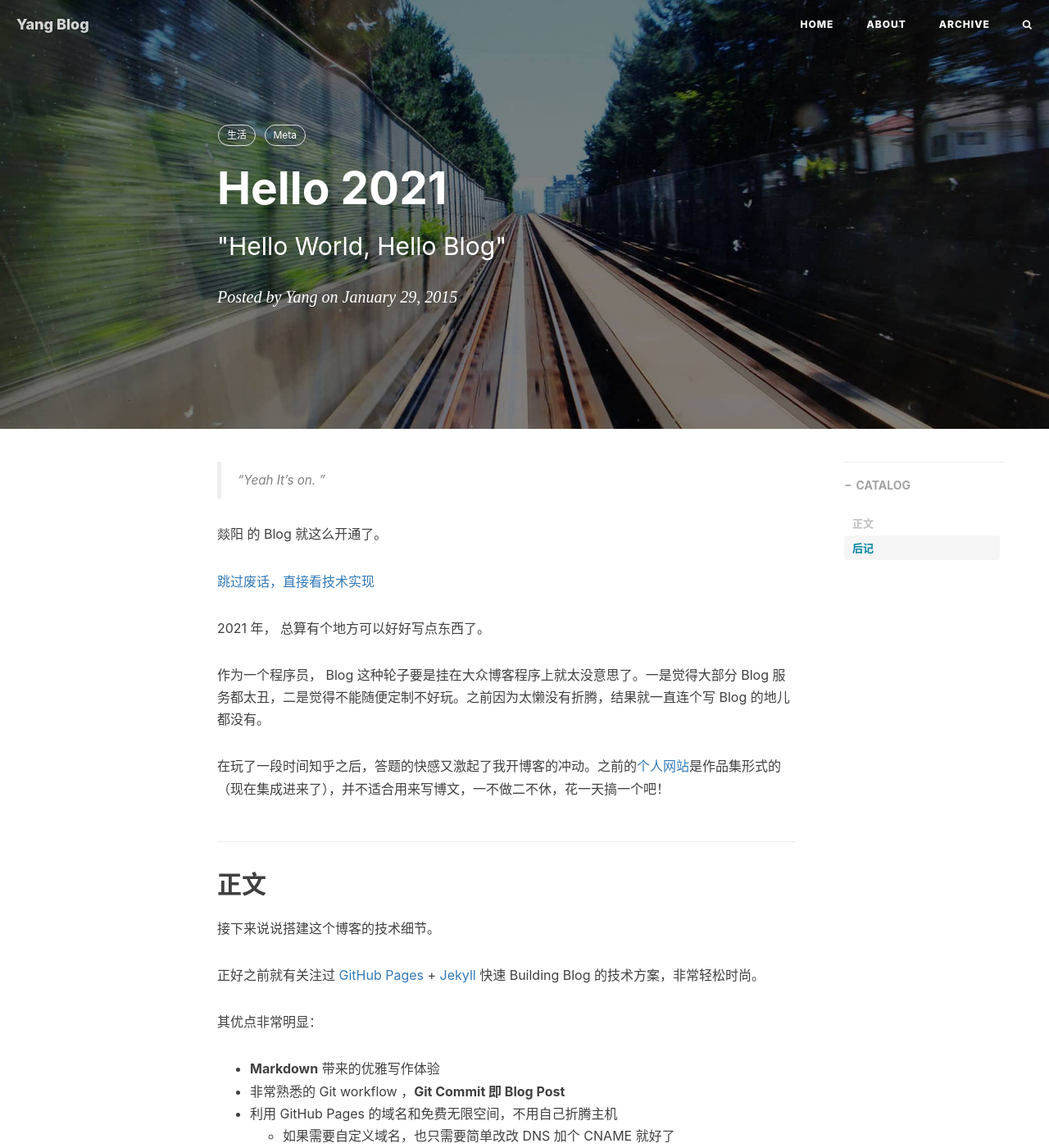
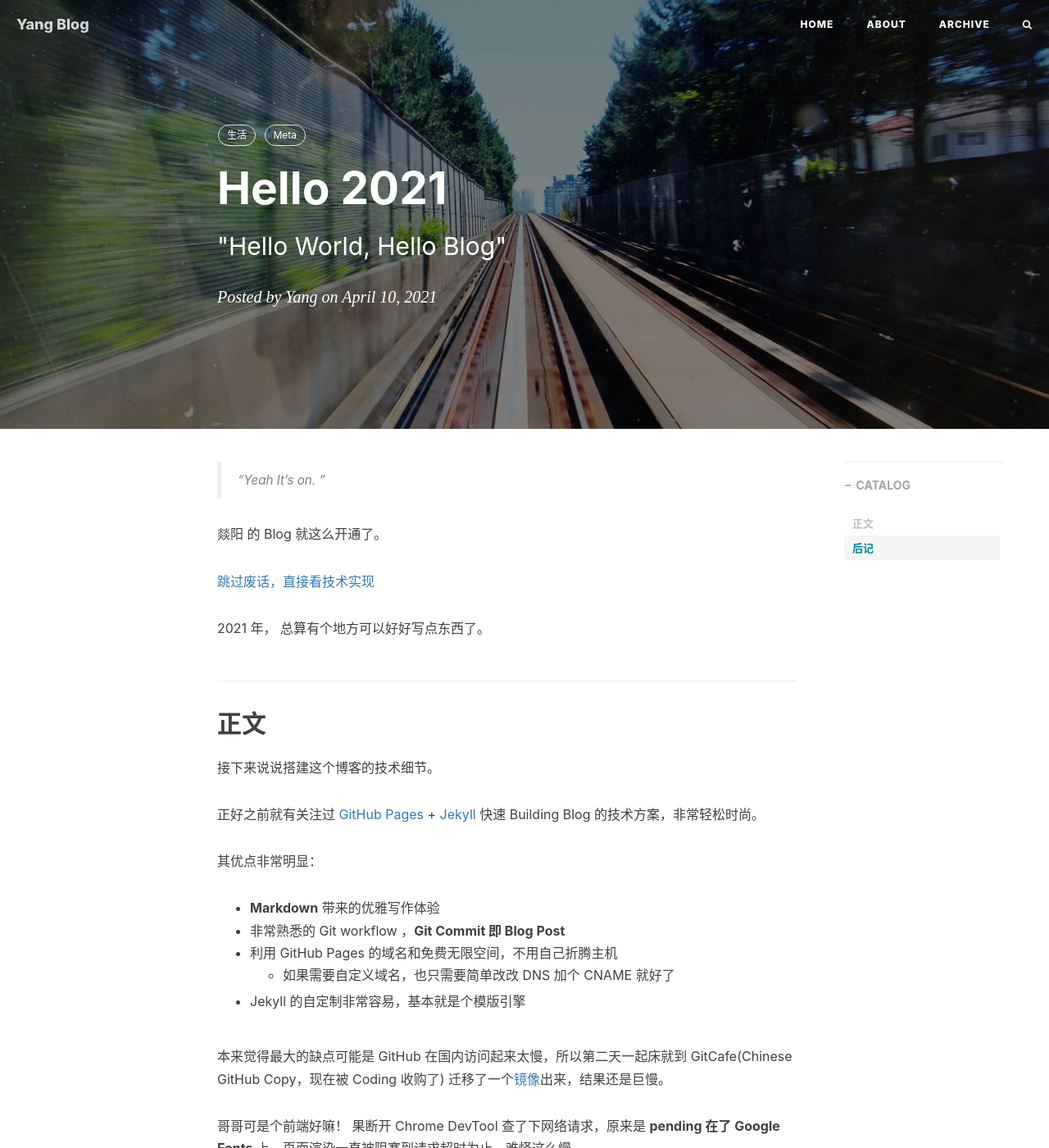
Before and after one commit to yliu9418/yliu9418.github.io, a Jekyll site: the page built from _posts/2021-04-10-hello-2021.markdown, in a window 1280 px wide and 1400 px high. Shown: the whole window at 82% size. Built offline with Jekyll 4.4.1, drawn with Linux system fonts in a browser that asks for light colours; nearby versions of some CDN libraries; comment, search, counter and statistics services are not loaded; some of the changed text lies outside the part shown.

Commit message:
Update 2021-04-10-hello-2021.markdown

```diff
--- a/_posts/2021-04-10-hello-2021.markdown
+++ b/_posts/2021-04-10-hello-2021.markdown
@@ -2,7 +2,7 @@
 layout:     post
 title:      "Hello 2021"
 subtitle:   " \"Hello World, Hello Blog\""
-date:       2015-01-29 12:00:00
+date:       2021-04-10 12:00:00
 author:     "Yang"
 header-img: "img/post-bg-2015.jpg"
 catalog: true
@@ -20,10 +20,6 @@ tags:
 
 2021 年， 总算有个地方可以好好写点东西了。
 
-
-作为一个程序员， Blog 这种轮子要是挂在大众博客程序上就太没意思了。一是觉得大部分 Blog 服务都太丑，二是觉得不能随便定制不好玩。之前因为太懒没有折腾，结果就一直连个写 Blog 的地儿都没有。
-
-在玩了一段时间知乎之后，答题的快感又激起了我开博客的冲动。之前的[个人网站](http://huangxuan.me/portfolio)是作品集形式的（现在集成进来了），并不适合用来写博文，一不做二不休，花一天搞一个吧！
 
 
 <p id = "build"></p>
@@ -68,7 +64,6 @@ Theme 的 CSS 是基于 Bootstrap 定制的，看得不爽的地方直接在 Les
 
 回顾这个博客的诞生，纯粹是出于个人兴趣。在知乎相关问题上回答并获得一定的 star 后，我决定把这个博客主题当作一个小小的开源项目来维护。
 
-在经历 v1.0 - v1.5 的蜕变后，这个博客主题愈发完整，不但增加了诸多 UI 层的优化（opinionated）；在代码层面，更加丰富的配置项也使得这个主题拥有了更好的灵活性与可拓展性。而作为一个开源项目，我也积极的为其完善文档与解决 issue。
 
 如果你恰好逛到了这里，希望你也能喜欢这个博客主题。
 
```
